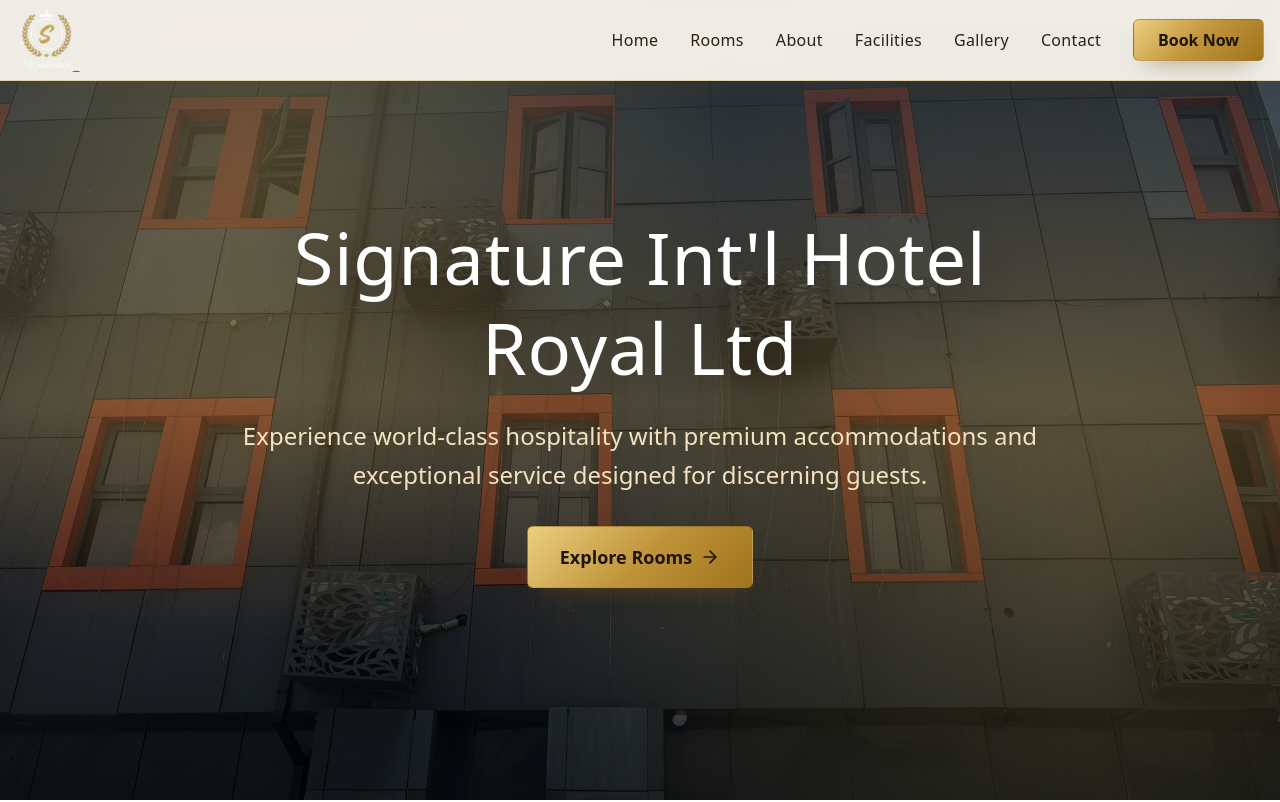
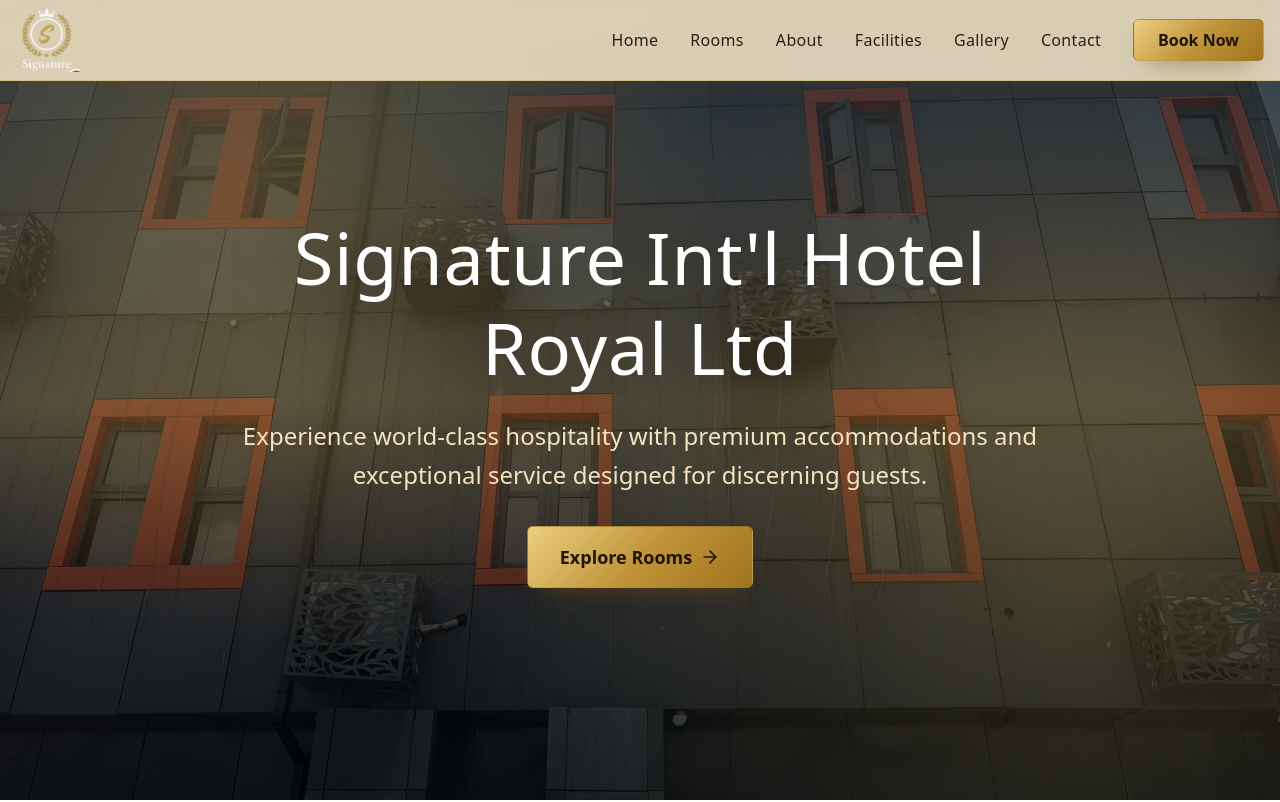
Before and after one commit to stephenmayowa112/signaturehotel, a Next.js app: page / in a window 1280 px wide. Shown: the top 802 px of the page. Built offline with nearby package versions, Linux system fonts and the light colour scheme.

Commit message:
Update background color of luxury navigation shell for improved aesthetics

```diff
--- a/app/globals.css
+++ b/app/globals.css
@@ -67,7 +67,7 @@
 }
 
 .luxury-nav-shell {
-  background: rgba(255, 252, 246, 0.92);
+  background: rgba(236, 223, 194, 0.9);
   backdrop-filter: blur(14px);
   border-bottom: 1px solid rgba(200, 167, 74, 0.35);
   box-shadow: 0 10px 30px -22px rgba(120, 83, 19, 0.6);
```
